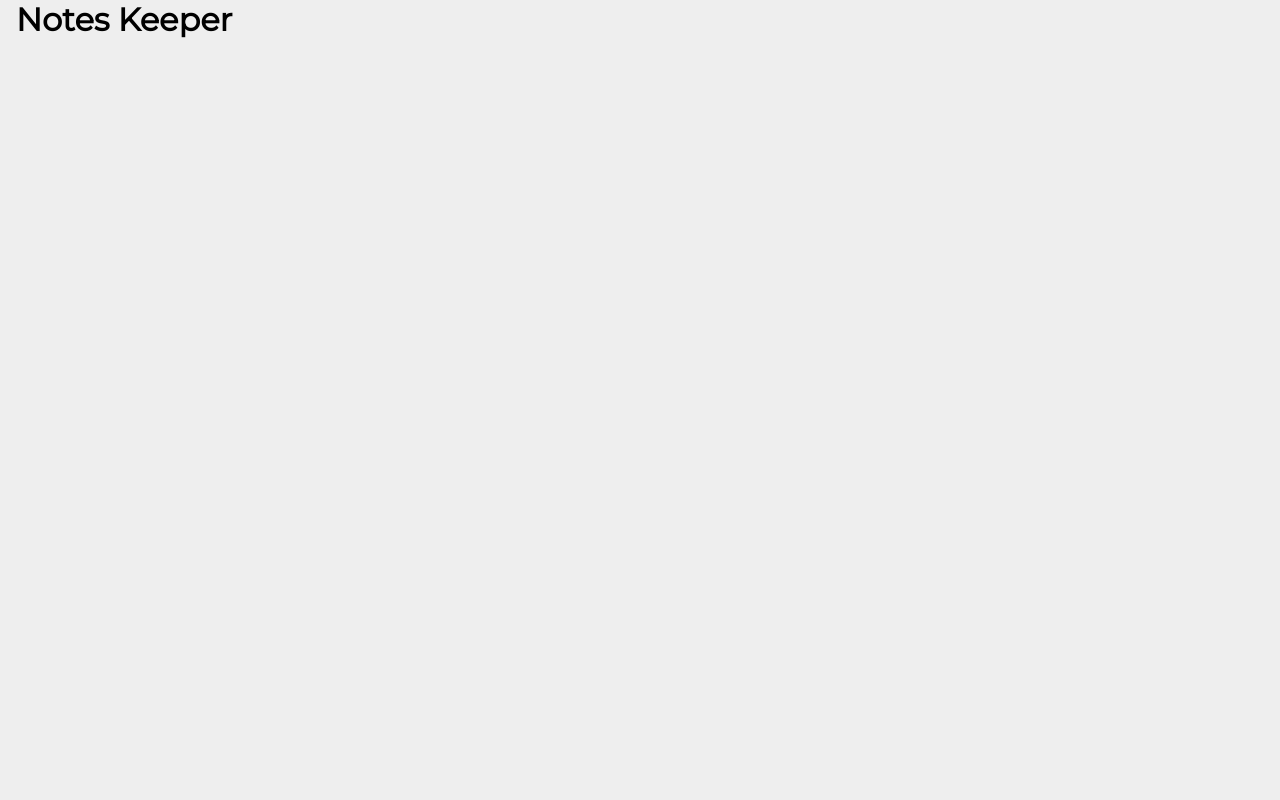
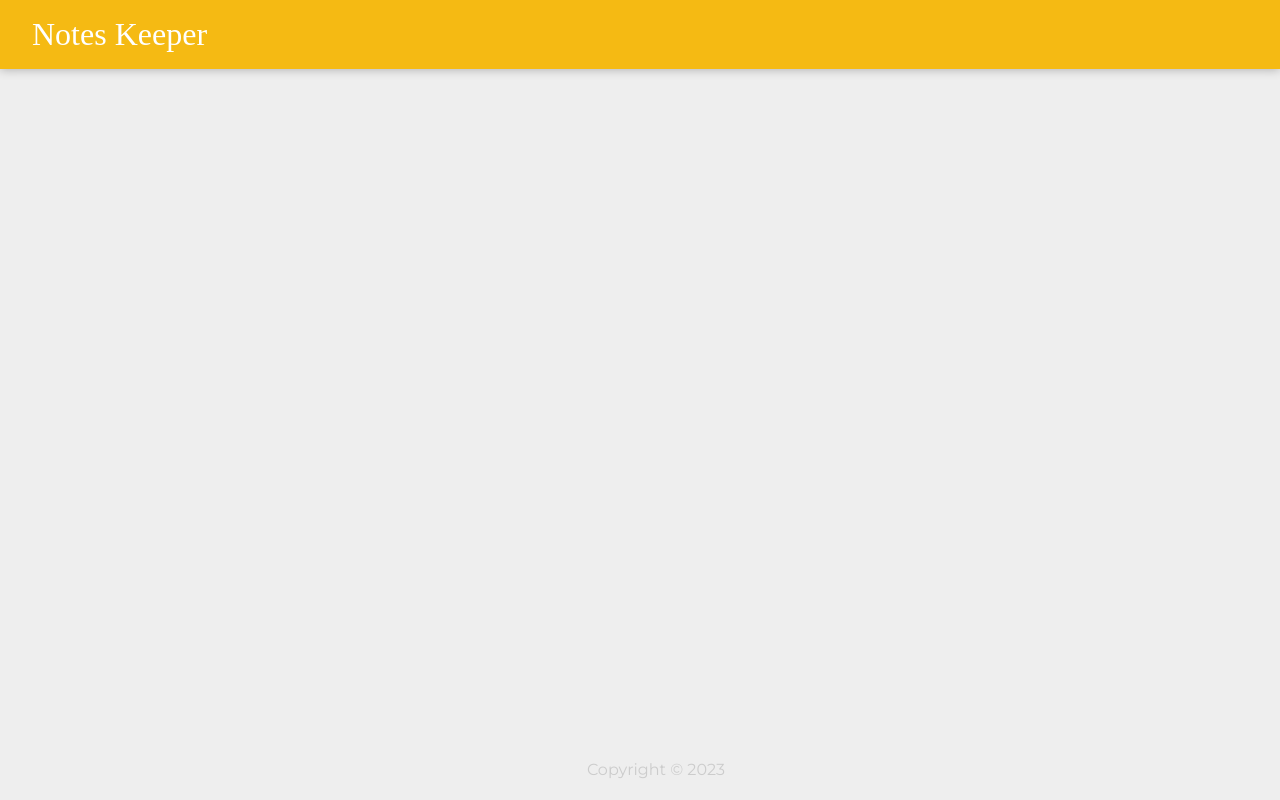
Before and after one commit to rakshitsahai/notes-keeper-app, a React (Create React App) app: page / in a window 1280 px wide. Built offline with nearby package versions, Linux system fonts and the light colour scheme; a web font is replaced by a local one.

Commit message:
added Footer component

```diff
--- a/src/components/App.jsx
+++ b/src/components/App.jsx
@@ -1,7 +1,14 @@
+import React from "react";
+import Footer from "./Footer";
 import Header from "./Header";
 
 function App() {
-  return <Header />;
+  return (
+    <React.StrictMode>
+      <Header />
+      <Footer />
+    </React.StrictMode>
+  );
 }
 
 export default App;
--- /dev/null
+++ b/src/components/Footer.jsx
@@ -0,0 +1,11 @@
+const currentYear = new Date().getFullYear();
+
+function Footer() {
+  return (
+    <footer className="footer">
+      <p>Copyright © {currentYear}</p>
+    </footer>
+  );
+}
+
+export default Footer;
--- a/src/components/Header.jsx
+++ b/src/components/Header.jsx
@@ -1,5 +1,9 @@
 function Header() {
-  return <h1>Notes Keeper</h1>;
+  return (
+    <header className="header">
+      <h1>Notes Keeper</h1>
+    </header>
+  );
 }
 
 export default Header;
```
